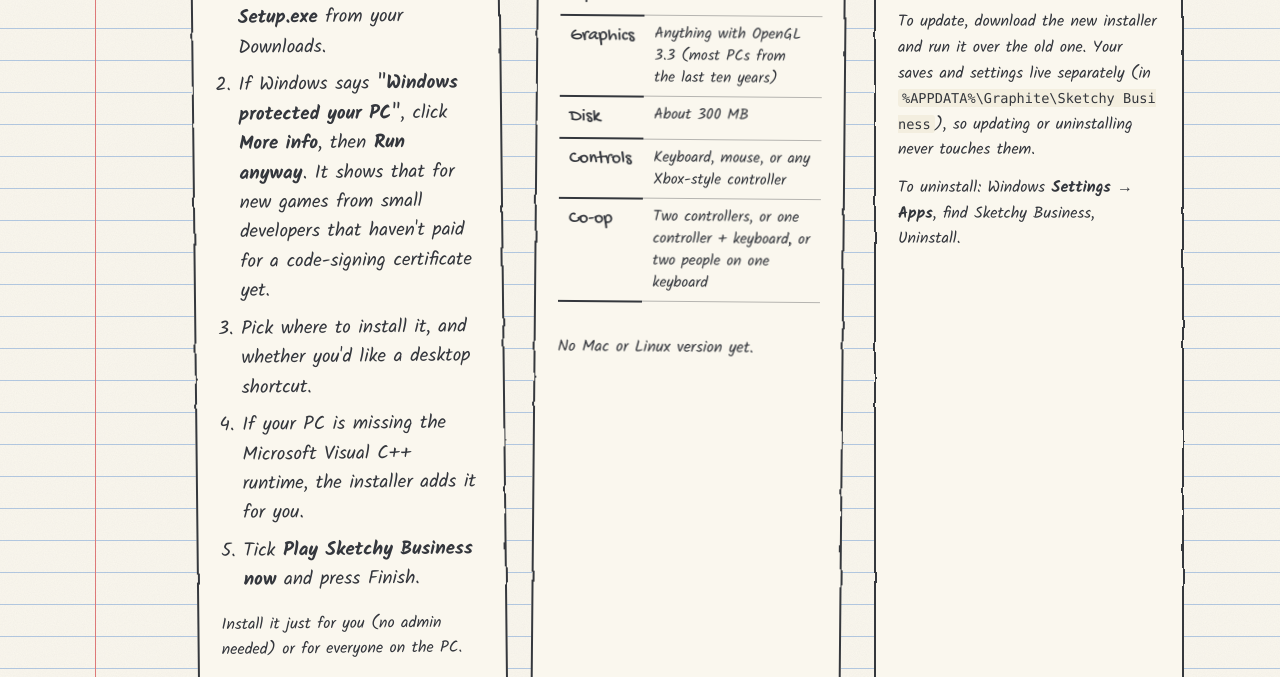
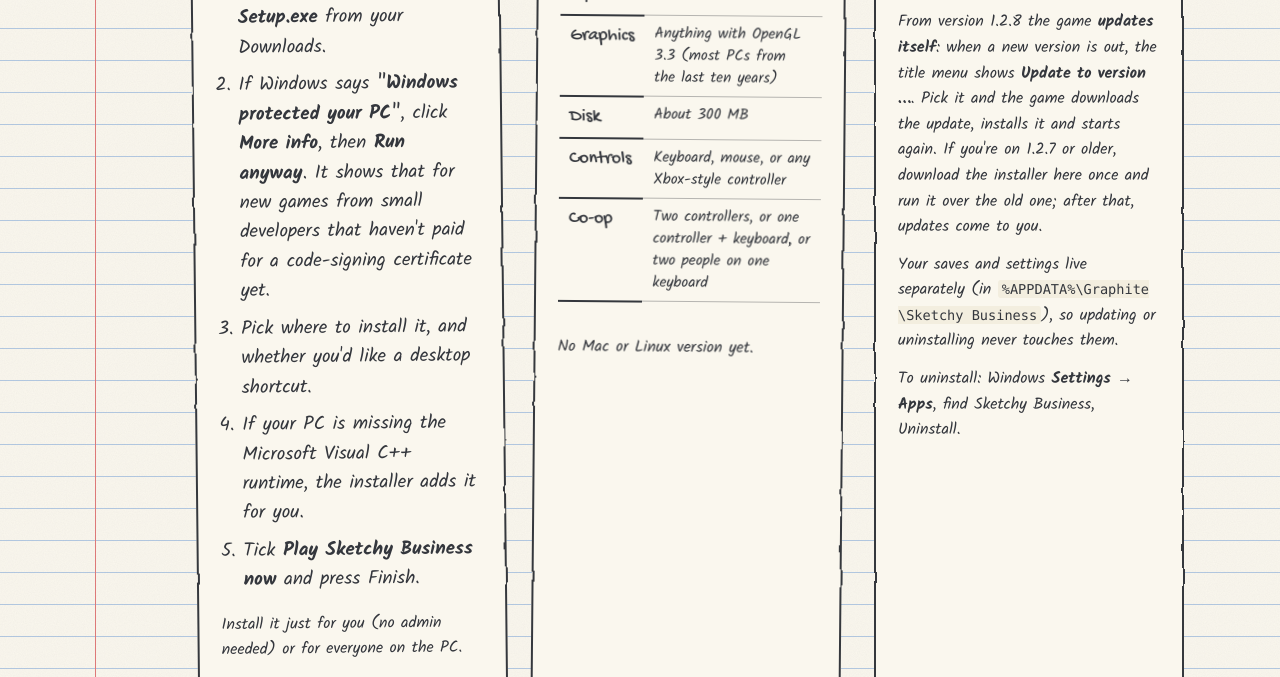
Before and after one commit to YonatanIbragimov/sketchy-business, an Astro site: page /download in a window 1280 px wide. Shown: the part 643-1320 px from the top of the page. Built offline with nearby package versions, Linux system fonts and the light colour scheme; Astro itself is replaced by a stand-in of ours.

Commit message:
1.2.8: the game updates itself; download page explains it

```diff
--- a/src/data/release.json
+++ b/src/data/release.json
@@ -1,5 +1,5 @@
 {
-  "version": "1.2.7",
+  "version": "1.2.8",
   "date": "2026-11-23",
   "sizeMB": 834,
   "repo": "YonatanIbragimov/sketchy-business",
--- a/src/pages/download.astro
+++ b/src/pages/download.astro
@@ -50,8 +50,14 @@ import { release, releasesUrl } from "../data/release";
       <section class="sketch">
         <h2>Updating &amp; uninstalling</h2>
         <p>
-          To update, download the new installer and run it over the old one. Your saves and settings live separately
-          (in <code>%APPDATA%\Graphite\Sketchy Business</code>), so updating or uninstalling never touches them.
+          From version 1.2.8 the game <strong>updates itself</strong>: when a new version is out, the title menu shows
+          <strong>Update to version …</strong>. Pick it and the game downloads the update, installs it and starts
+          again. If you're on 1.2.7 or older, download the installer here once and run it over the old one; after
+          that, updates come to you.
+        </p>
+        <p>
+          Your saves and settings live separately (in <code>%APPDATA%\Graphite\Sketchy Business</code>), so updating
+          or uninstalling never touches them.
         </p>
         <p>To uninstall: Windows <strong>Settings → Apps</strong>, find Sketchy Business, Uninstall.</p>
       </section>
```
